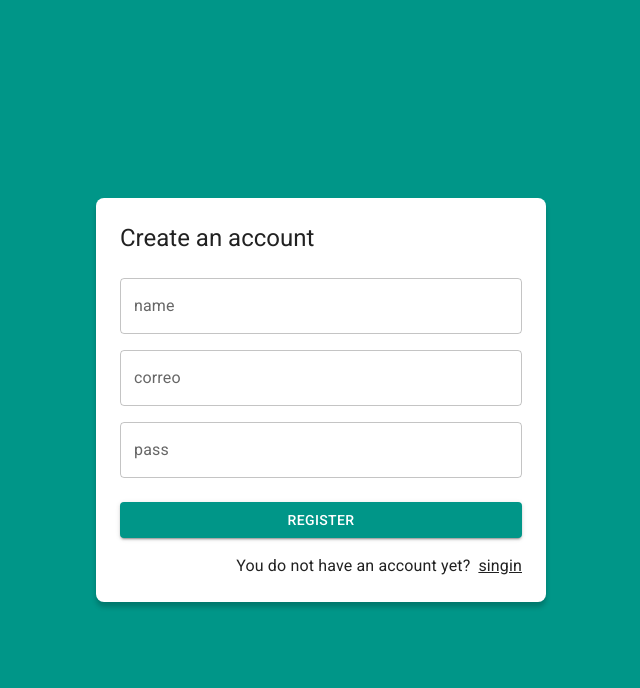
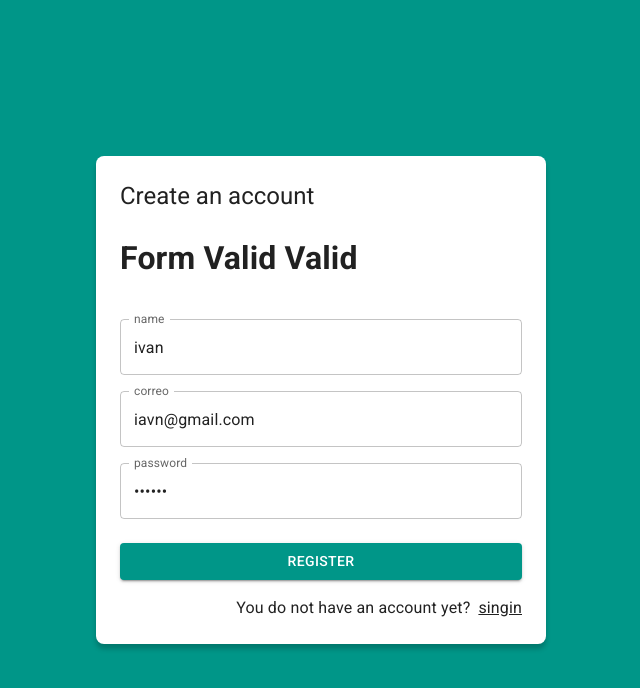
Before and after one commit to pyvan23/Journal, a React (Vite) app: page /auth/register in a window 1280 px wide. Shown: the top 688 px of the page, without its empty margins (319-959 px from the left). Built offline with nearby package versions, Linux system fonts and the light colour scheme.

Commit message:
validations,useform

```diff
--- a/src/auth/pages/RegisterPage.jsx
+++ b/src/auth/pages/RegisterPage.jsx
@@ -1,13 +1,56 @@
-
 import { Link as RouterLink } from "react-router-dom";
-import { Google } from "@mui/icons-material";
+// import { Google } from "@mui/icons-material";
 import { Button, Grid, Link, TextField, Typography } from "@mui/material";
 import { AuthLayout } from "./layout/AuthLayout";
+import { useForm } from "../../hooks/useForm";
+import { useState } from "react";
+
+const data = {
+  email: "iavn@gmail.com",
+  password: "123456",
+  displayName: "ivan",
+};
+
+const formValidations = {
+  email: [(value) => value.includes("@"), "email must be have @"],
+  password: [
+    (value) => value.length >= 6,
+    "password must be have more than 6 characters",
+  ],
+  displayName: [
+    (value) => value.length >= 1,
+    "name must be have more than 1 character",
+  ],
+};
 
 export const RegisterPage = () => {
+
+  const [formSubmited, setFormSubmited] = useState(false);
+
+  const {
+    displayName,
+    email,
+    password,
+    onInputChange,
+    formState,
+    isFormValid,
+    emailValid,
+    passswordValid,
+    displayNameValid,
+  } = useForm(data, formValidations);
+
+  const onSubmit = (event) => {
+    event.preventDefault();
+
+    setFormSubmited(true);
+
+    console.log(formState);
+  };
+
   return (
     <AuthLayout title="Create an account">
-      <form>
+      <h1>Form Valid {isFormValid ? "Valid" : "not ValidForm"}</h1>
+      <form onSubmit={onSubmit}>
         <Grid container>
           <Grid item xs={12} sx={{ mt: 2 }}>
             <TextField
@@ -15,6 +58,11 @@ export const RegisterPage = () => {
               type="text"
               placeholder="name"
               fullWidth
+              name="displayName"
+              value={displayName}
+              onChange={onInputChange}
+              error={!!displayNameValid && formSubmited}
+              helperText={displayNameValid}
             />
           </Grid>
           <Grid item xs={12} sx={{ mt: 2 }}>
@@ -23,26 +71,37 @@ export const RegisterPage = () => {
               type="email"
               placeholder="email@google.com"
               fullWidth
+              name="email"
+              value={email}
+              onChange={onInputChange}
+              error={emailValid && formSubmited}
+              helperText={emailValid}
             />
           </Grid>
           <Grid item xs={12} sx={{ mt: 2 }}>
             <TextField
-              label="pass"
+              label="password"
               type="password"
               placeholder="password"
               fullWidth
+              name="password"
+              value={password}
+              onChange={onInputChange}
+              error={!!passswordValid && formSubmited}
+              helperText={passswordValid}
             />
           </Grid>
           <Grid container spacing={2} sx={{ mb: 2, mt: 1 }}>
             <Grid item xs={12}>
-              <Button variant="contained" fullWidth>
+              <Button type="submit" variant="contained" fullWidth>
                 Register
               </Button>
             </Grid>
-
           </Grid>
           <Grid container direction="row" justifyContent="end">
-            <Typography sx={{mr:1}}>You do not have an account yet?</Typography>
+            <Typography sx={{ mr: 1 }}>
+              You do not have an account yet?
+            </Typography>
             <Link component={RouterLink} color="inherit" to="/auth/login">
               singin
             </Link>
--- a/src/hooks/useForm.js
+++ b/src/hooks/useForm.js
@@ -1,25 +1,50 @@
-import { useState } from 'react';
+import { Message } from "@mui/icons-material";
+import { useEffect, useMemo, useState } from "react";
 
-export const useForm = ( initialForm = {} ) => {
+export const useForm = (initialForm = {}, formValidations = {}) => {
+  const [formState, setFormState] = useState(initialForm);
+  const [formValidation, setFormValidation] = useState({});
 
-    const [ formState, setFormState ] = useState( initialForm );
+  useEffect(() => {
+    createValidators();
+  }, [formState]);
+
+  const isFormValid = useMemo(()=>{
+    for(const formValue of Object.keys(formValidation)){
+        if(formValidation[formValue] !== null) return false;
+    }
+    return true
+  },[formValidation])
+
+
 
   const onInputChange = ({ target }) => {
     const { name, value } = target;
     setFormState({
       ...formState,
-            [ name ]: value
+      [name]: value,
     });
-    }
+  };
 
   const onResetForm = () => {
-        setFormState( initialForm );
+    setFormState(initialForm);
+  };
+  const createValidators = () => {
+    const formCheckedValues = {};
+    for (const formField of Object.keys(formValidations)){
+        const [fn,errorMessage ] = formValidations[formField];
+        formCheckedValues[`${formField} valid`] = fn(formState[formField]) ? null : errorMessage;
     }
+    setFormValidation(formCheckedValues);
+    console.log(formCheckedValues)
+  };
 
   return {
     ...formState,
     formState,
     onInputChange,
     onResetForm,
-    }
-}
+    ...formValidation,
+    isFormValid
+  };
+};
```
Lines whose indentation alone changed are shown as unchanged.
